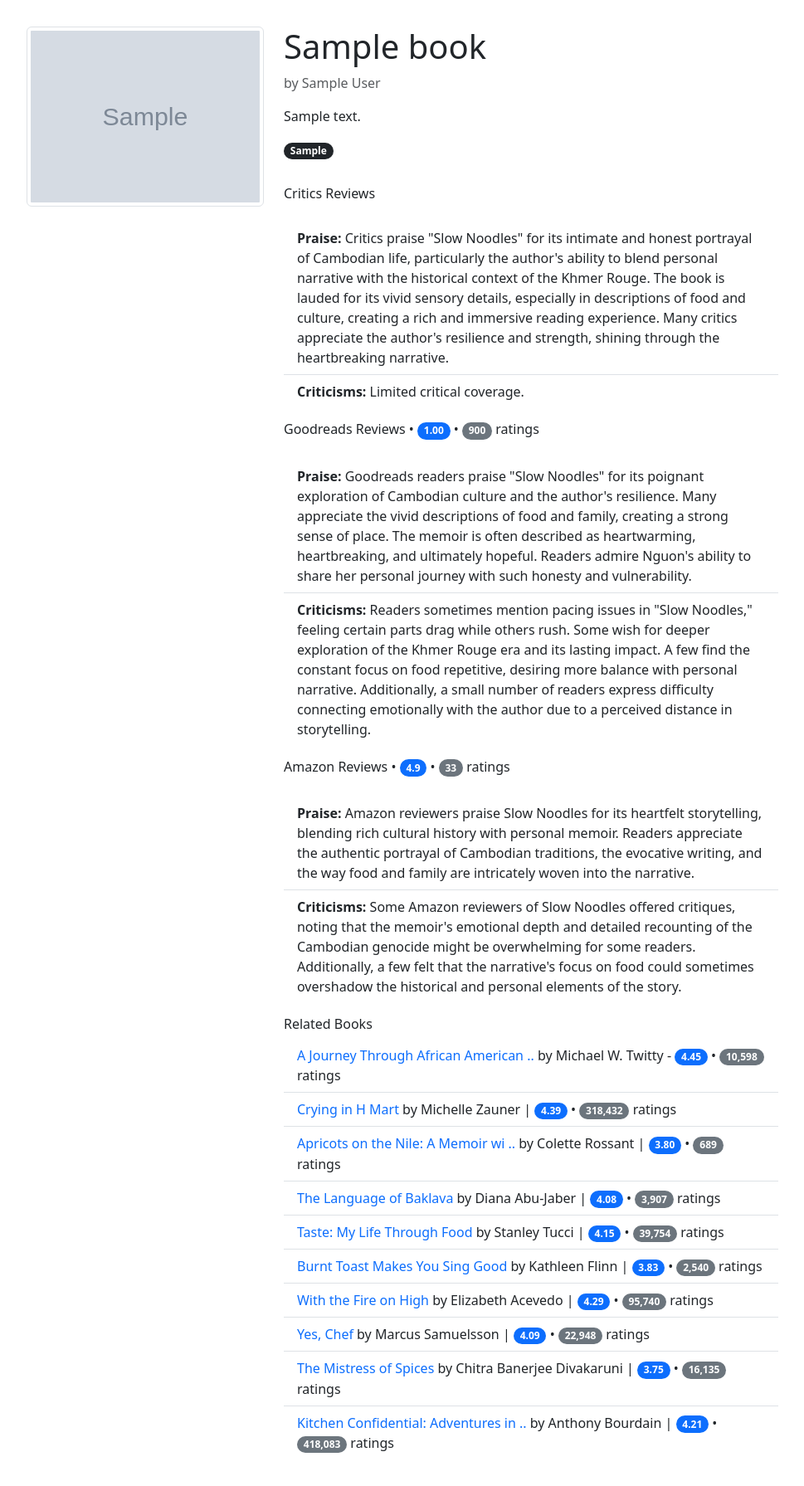
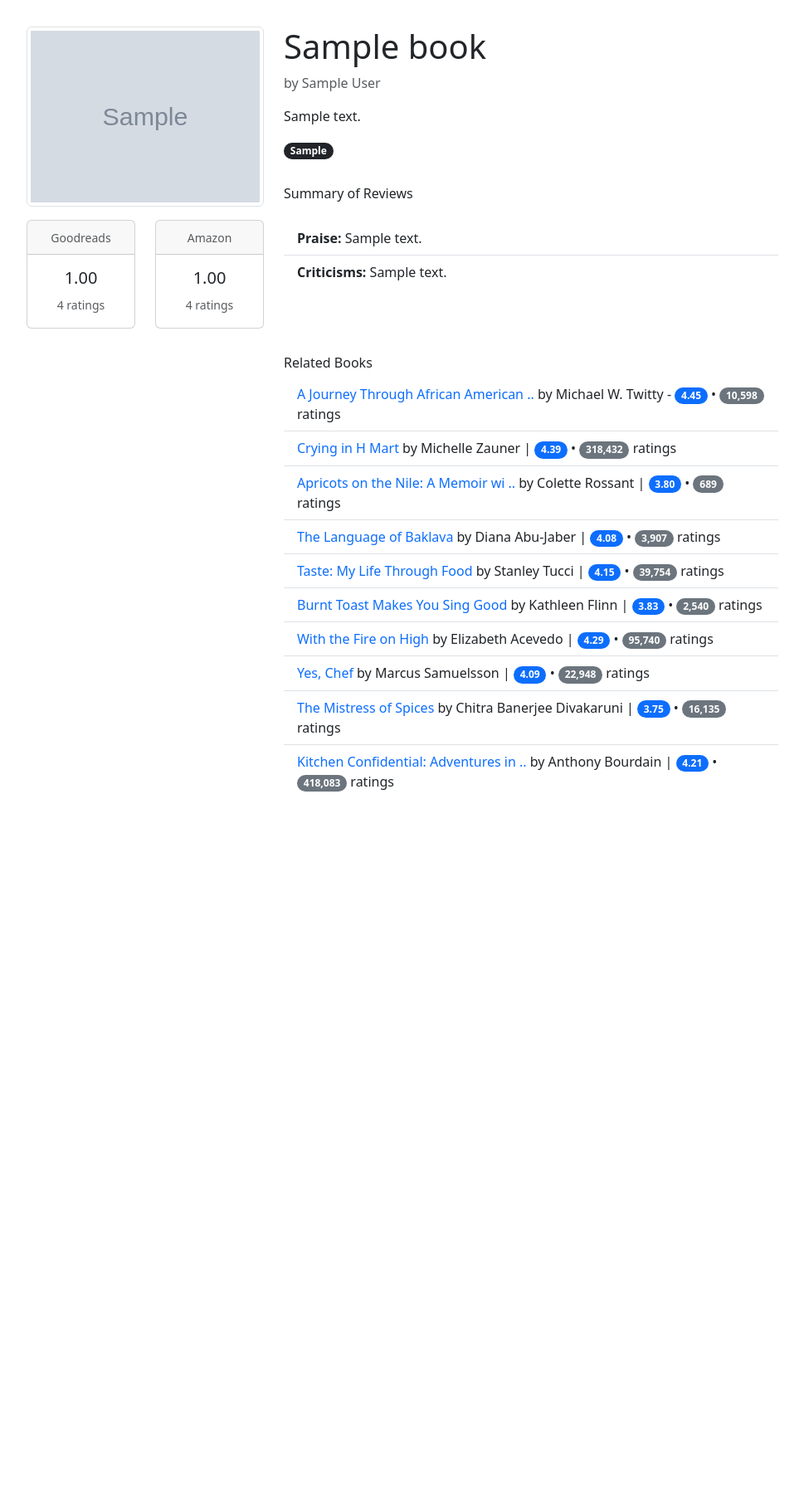
Before and after one commit to shitijnigam/shitij-ch4-bookstore, a Django app: page /books/00000000-0000-0000-0000-000000000001/ in a window 1280 px wide. Shown: the part 56-1847 px from the top of the page at 83% size, without its empty margins (62-1031 px from the left). After the commit the page ends 1010 px from the top, so only its background shows below. Run offline with Django 4.2, Linux system fonts and the light colour scheme; tables that the repository leaves empty hold one stand-in row (values such as "Sample post"); grey boxes marked "Sample" are stand-in pictures; parts of the project's set-up code (start-up, migrations or seed data) failed here and were passed over.

Commit message:
adjust model for praise and criticism only and include goodreads amazon ratings and rating count; also adjust template

```diff
--- a/books/models.py
+++ b/books/models.py
@@ -18,7 +18,6 @@
     price = models.DecimalField(max_digits=6, decimal_places=2)
     cover = models.ImageField(upload_to="covers/", blank=True)
     description = models.TextField(default="<Empty>")
-    # short_title = models.CharField(max_length=200, default="")
 
     class Meta:
         indexes = [
@@ -87,6 +86,8 @@
         related_name="review_summary",
     )
     review_summary = models.TextField()
+    review_good = models.TextField(default="")
+    review_bad = models.TextField(default="")
 
     def __str__(self):
         return self.review_summary
@@ -99,6 +100,12 @@
         related_name="review_goodreads",
     )
     review_goodreads = models.TextField()
+    review_goodreads_star = models.DecimalField(
+        max_digits=6, decimal_places=2, default=2.5
+    )
+    review_goodreads_ratings = models.DecimalField(
+        max_digits=20, decimal_places=0, default=0
+    )
 
     def __str__(self):
         return self.review_goodreads
@@ -111,6 +118,12 @@
         related_name="review_amazon",
     )
     review_amazon = models.TextField()
+    review_amazon_star = models.DecimalField(
+        max_digits=6, decimal_places=2, default=2.5
+    )
+    review_amazon_ratings = models.DecimalField(
+        max_digits=20, decimal_places=0, default=0
+    )
 
     def __str__(self):
         return self.review_amazon
--- a/templates/books/book_detail.html
+++ b/templates/books/book_detail.html
@@ -9,40 +9,46 @@
         <div class="row">
             <div class="col-6 col-md-4">
                 {% if book.cover %}
-                    <img class="ml-3 img-thumbnail rounded mx-auto d-block" src="{{ book.cover.url }}" alt = "{{ book.title }}"> <!-- original class: bookcover -->
+                    <img class="ml-3 img-thumbnail rounded mx-auto d-block" style="width: 100%;" src="{{ book.cover.url }}" alt = "{{ book.title }}">
                 {% endif %}
+                <div class="row align-items-start py-md-3">
+                    {% for review_goodreads in book.review_goodreads.all %}
+                    <div class="col-md">
+                        <div class="card text-center">
+                            <div class="card-header"><small class="text-body-secondary">Goodreads</small></div>
+                            <div class="card-body">
+                                <h5 class="card-title">{{ review_goodreads.review_goodreads_star }}</h5>
+                                <p class="card-text"><small class="text-body-secondary">{{ review_goodreads.review_goodreads_ratings }} ratings</small></p>
+                            </div>
+                        </div>
+                    </div>
+                    {% endfor %}
+                    {% for review_amazon in book.review_amazon.all %}
+                    <div class="col-md">
+                        <div class="card text-center">
+                            <div class="card-header"><small class="text-body-secondary">Amazon</small></div>
+                            <div class="card-body">
+                                <h5 class="card-title">{{ review_amazon.review_amazon_star }}</h5>
+                                <p class="card-text"><small class="text-body-secondary">{{ review_amazon.review_amazon_ratings }} ratings</small></p>
+                            </div>
+                        </div>
+                    </div>
+                    {% endfor %}
+                </div>
             </div>
             <div class="col-12 col-md-8">
                 <div class="media-body">
                     <h1 id="title" class="bd-title">{{ book.title }}</h1>
                     <p class="text-muted">by {{ book.author }}</p>
-                    <div>
-                        <!-- <h6 id="synopsis_summary">Synopsis</h6> -->
-                        <p>{{ book.description }}</p>
-                        <p>{% for genre in book.genres.all %}<span class="badge rounded-pill bg-dark">{{ genre.genre }}</span>{% endfor %}</p>
-                        <h6 class="py-md-3" id="critic_summary">Critics Reviews</h6>
-                        <!-- {% for review_summary in book.review_summary.all %}<p>{{ review_summary.review_summary }}</p>{% endfor %} -->
-                        <ul class="list-group list-group-flush">
-                            <!-- {% for review in book.reviews.all %}
-                            <li class="list-group-item"><em><a class="card-link" href="{{ review.review_url }}"> {{ review.reviewer_name }}</a>: "{{ review.review }}"</em></li>
-                            {% endfor %} -->
-                            <li class="list-group-item"><strong>Praise: </strong> Critics praise "Slow Noodles" for its intimate and honest portrayal of Cambodian life, particularly the author's ability to blend personal narrative with the historical context of the Khmer Rouge. The book is lauded for its vivid sensory details, especially in descriptions of food and culture, creating a rich and immersive reading experience. Many critics appreciate the author's resilience and strength, shining through the heartbreaking narrative.</li>
-                            <li class="list-group-item"><strong>Criticisms: </strong> Limited critical coverage.</li>
-                        </ul>
-                        <h6 class="py-md-3" id="goodreads_summary">Goodreads Reviews • <span class="badge rounded-pill bg-primary">{% for review_star in book.review_star.all %}{{ review_star.review_star }}{% endfor %}</span> • <span class="badge rounded-pill bg-secondary">900</span> ratings</h6>
-                        <!-- {% for review_goodreads in book.review_goodreads.all %}<p>{{ review_goodreads.review_goodreads }} (<a href="https://www.goodreads.com/book/show/3/reviews" class="text-underline-hover">Read all</a>)</p>{% endfor %} -->
-                        <ul class="list-group list-group-flush">
-                            <li class="list-group-item"><strong>Praise: </strong> Goodreads readers praise "Slow Noodles" for its poignant exploration of Cambodian culture and the author's resilience. Many appreciate the vivid descriptions of food and family, creating a strong sense of place. The memoir is often described as heartwarming, heartbreaking, and ultimately hopeful. Readers admire Nguon's ability to share her personal journey with such honesty and vulnerability.</li>
-                            <li class="list-group-item"><strong>Criticisms: </strong> Readers sometimes mention pacing issues in "Slow Noodles," feeling certain parts drag while others rush. Some wish for deeper exploration of the Khmer Rouge era and its lasting impact. A few find the constant focus on food repetitive, desiring more balance with personal narrative. Additionally, a small number of readers express difficulty connecting emotionally with the author due to a perceived distance in storytelling.</li>
-                        </ul>
-                        <h6 class="py-md-3" id="amazon_summary">Amazon Reviews • <span class="badge rounded-pill bg-primary">4.9</span> • <span class="badge rounded-pill bg-secondary">33</span> ratings</h6>
-                        <!-- {% for review_amazon in book.review_amazon.all %}<p>{{ review_amazon.review_amazon }} (<a href="https://www.goodreads.com/book/show/3/reviews" class="text-underline-hover">Read all</a>)</p>{% endfor %} -->
-                        <ul class="list-group list-group-flush">
-                            <li class="list-group-item"><strong>Praise: </strong> Amazon reviewers praise Slow Noodles for its heartfelt storytelling, blending rich cultural history with personal memoir. Readers appreciate the authentic portrayal of Cambodian traditions, the evocative writing, and the way food and family are intricately woven into the narrative.</li>
-                            <li class="list-group-item"><strong>Criticisms: </strong> Some Amazon reviewers of Slow Noodles offered critiques, noting that the memoir's emotional depth and detailed recounting of the Cambodian genocide might be overwhelming for some readers. Additionally, a few felt that the narrative's focus on food could sometimes overshadow the historical and personal elements of the story.</li>
-                        </ul>
-
-                    </div>
+                    <p>{{ book.description }}</p>
+                    <p>{% for genre in book.genres.all %}<span class="badge rounded-pill bg-dark">{{ genre.genre }}</span>{% endfor %}</p>
+                    <h6 class="py-md-3" id="critic_summary">Summary of Reviews</h6>
+                    <ul class="list-group list-group-flush">
+                        {% for review_summary in book.review_summary.all %}
+                        <li class="list-group-item"><strong>Praise:</strong> {{ review_summary.review_good }}</li>
+                        <li class="list-group-item"><strong>Criticisms:</strong> {{ review_summary.review_bad }}</li>
+                        {% endfor %}
+                    </ul>
                 </div>
             </div>
         </div>
```
Also changed, not shown: books/admin.py (+7 -7 lines), books/migrations/0013_reviewsummaryamazon_review_amazon_star_and_more.py (added), books/migrations/0014_reviewsummaryamazon_review_amazon_ratings_and_more.py (added), media/covers/bear.jpg (added), media/covers/breath.jpg (added), media/covers/hyperion.jpg (added), media/covers/timewar.jpg (added).
